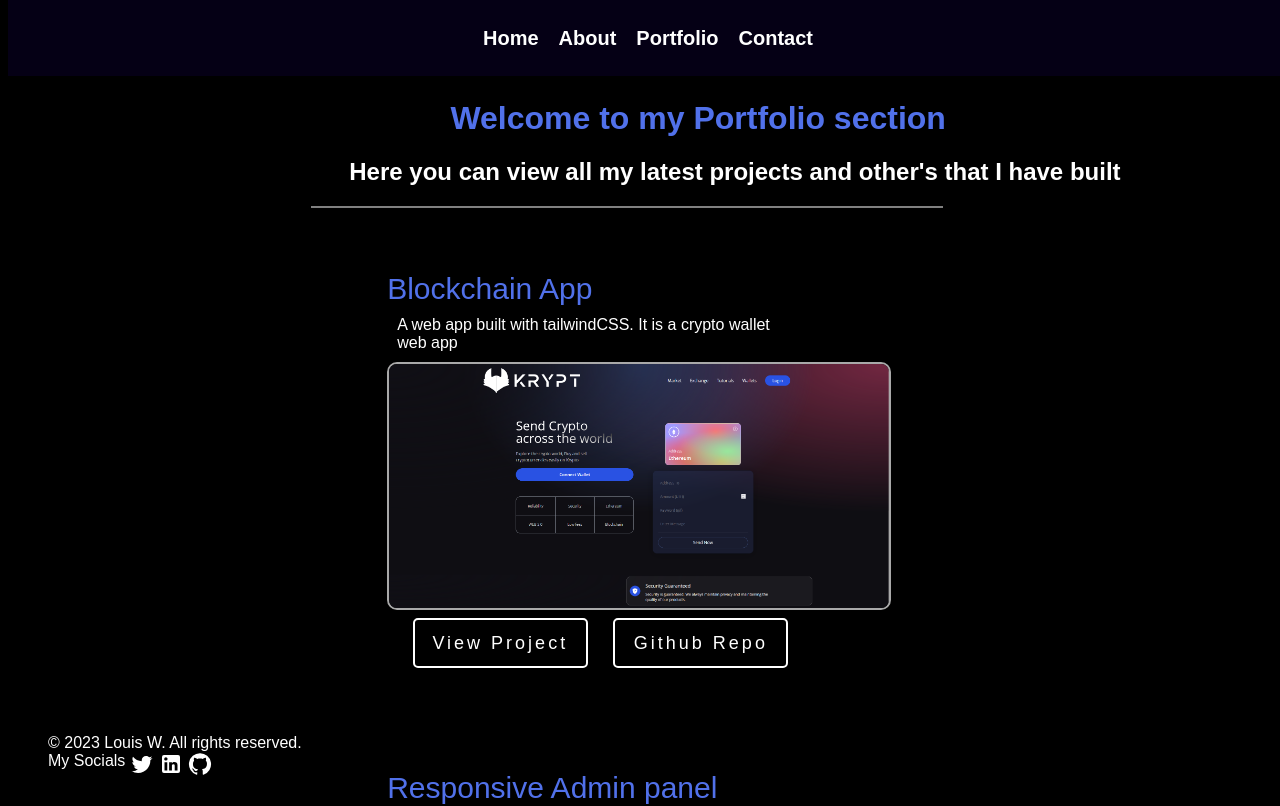
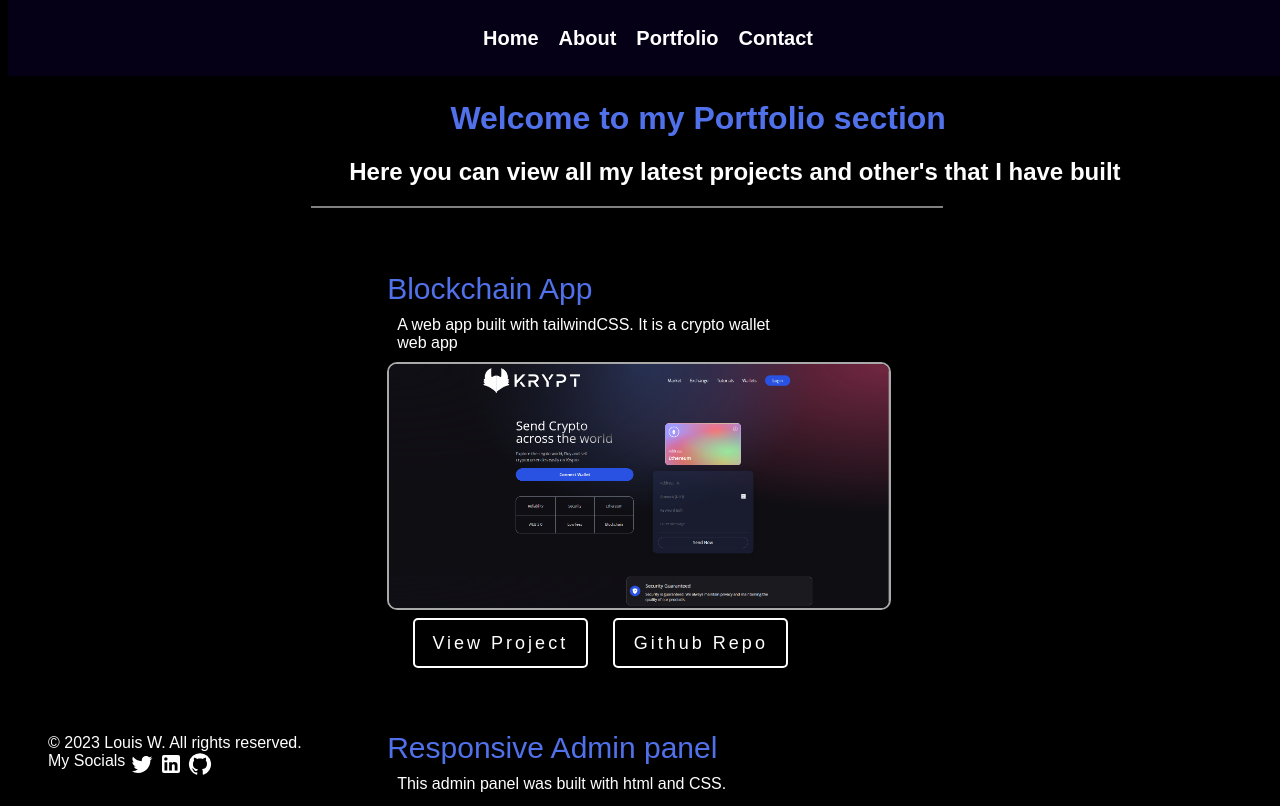
Before and after one commit to LouisWdev/Louis-react-portfolio, a React (Vite) app: page /Portfolio in a window 1280 px wide. Shown: the top 806 px of the page. Built offline with nearby package versions, Linux system fonts and the light colour scheme.

Commit message:
Portfolio styling

```diff
--- a/src/Pages/Portfolio.tsx
+++ b/src/Pages/Portfolio.tsx
@@ -7,7 +7,7 @@ import krypt from '../assets/images/ProjectImages/Blockchain.png';
 import { Link } from 'react-router-dom';
 
 const Section = styled.div`
-     height: auto;
+     height: 100vh;
 `;
 
 const PortfolioTitle = styled.h1`
@@ -44,7 +44,6 @@ const TitleSubText = styled.h2`
 const Container = styled.div`
           margin-top: 5%;
           margin-left: 30%;
-          padding-bottom: 5vh;
           justify-content: flex-start;
 `;
 
```
